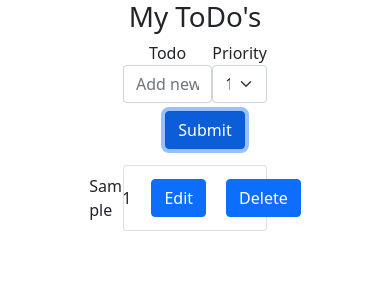
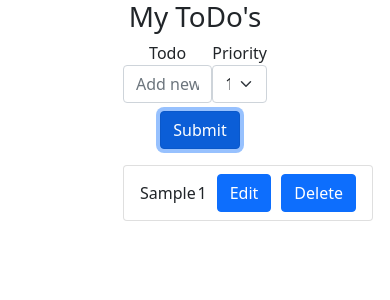
Before and after one commit to andrepautin/to-do-list-react, a React (Create React App) app: page / in a window 390 px wide. Both pictures are taken after typing "Sample" into the empty fields and a click on the button "Submit". Shown: the top 300 px of the page. Built offline with nearby package versions, Linux system fonts and the light colour scheme.

Commit message:
styling for responsiveness and set max/min widths on list items

```diff
--- a/src/ToDo.css
+++ b/src/ToDo.css
@@ -1,22 +1,20 @@
 .btn {
-    margin-left: 20px;
+    margin-left: 10px;
+    flex: 0.25;
 }
 
 .todo {
     display: flex;
-    justify-content: center;
     align-items: center;
+    max-width: inherit;
 }
 
 .description {
-    width: 30%;
     text-align: left;
-    overflow-wrap: break-word;
     flex: 1;
 }
 
 .priority {
-    width: 30%;
     text-align: right;
     flex: 1;
 }
--- a/src/ToDoList.css
+++ b/src/ToDoList.css
@@ -1,3 +1,9 @@
 .todo-list {
+    display: flex;
+    flex-direction: column;
     width: 50%;
 }
+
+.list-item {
+    min-width: 250px;
+}
--- a/src/ToDoList.js
+++ b/src/ToDoList.js
@@ -16,7 +16,7 @@ function ToDoList({todos, addTodo, updateTodo, deleteTodo}) {
         && todos.sort((a, b) => a.priority - b.priority)
         && todos.map(
           (todo) =>
-          <ListGroupItem key={todo.id}>
+          <ListGroupItem key={todo.id} className="list-item">
             <ToDo
               todo={todo}
               updateTodo={updateTodo}
```
